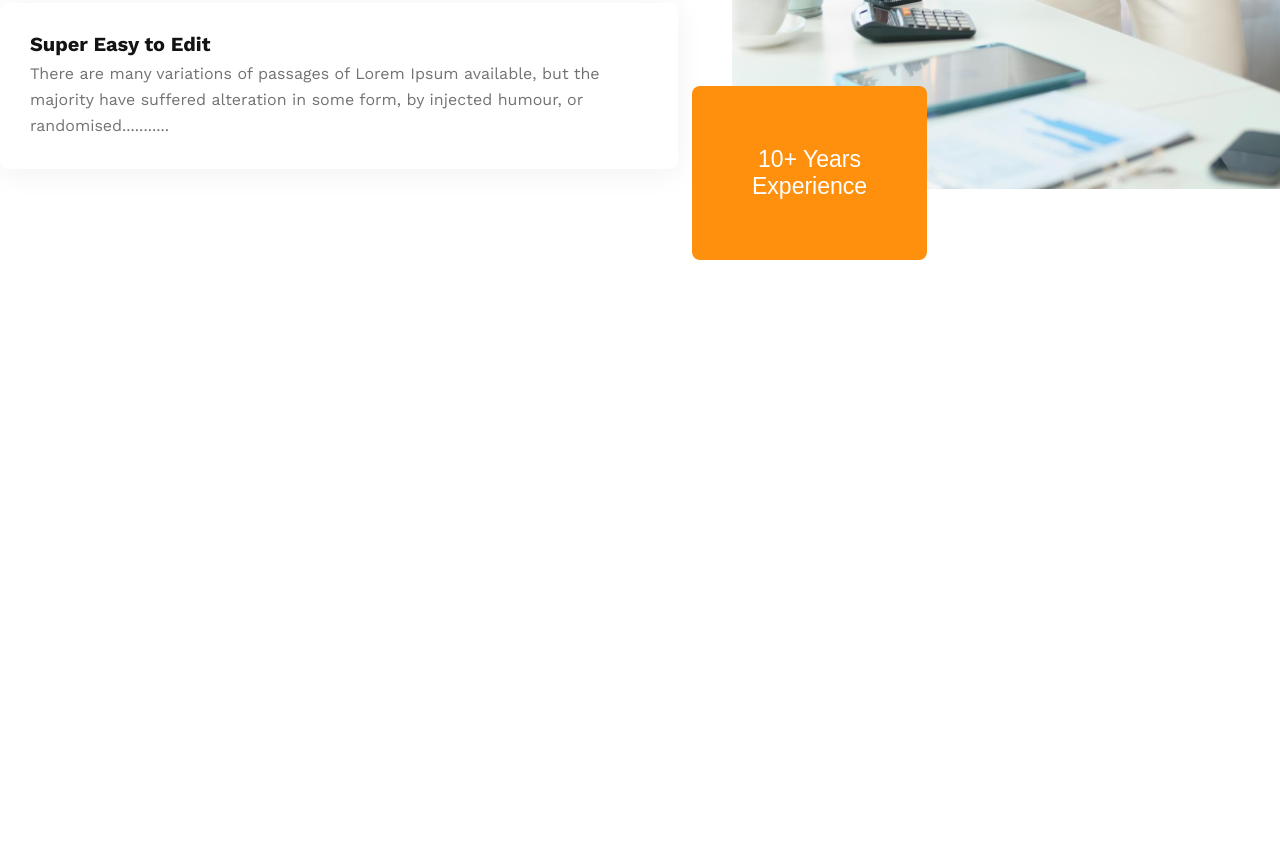
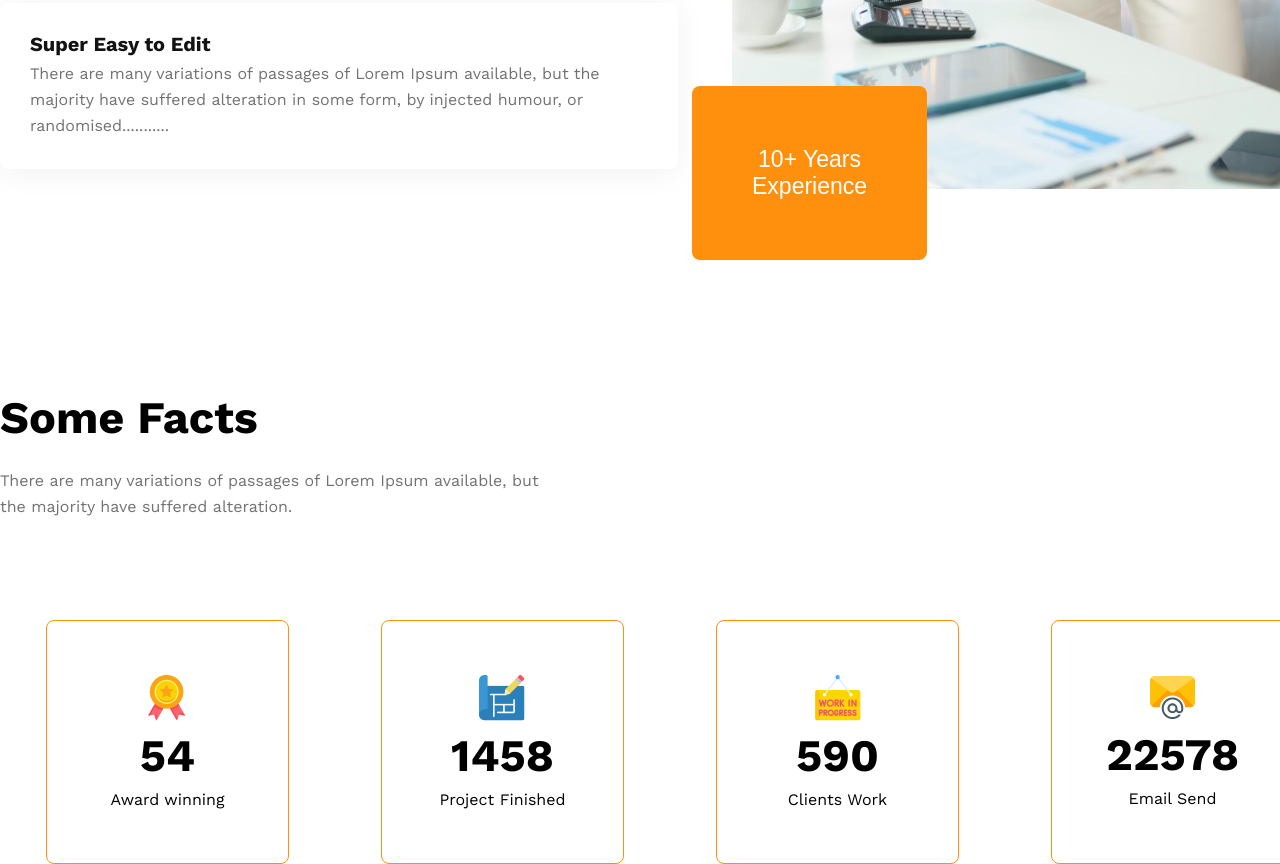
Before and after one commit to Mohiuddin-64bit/architects-site, a plain HTML site: page index.html in a window 1280 px wide. Shown: the part 3038-3902 px from the top of the page. Before the commit the page ends 3575 px from the top, so only its background shows below. Drawn offline with nearby package versions, Linux system fonts and the light colour scheme.

Commit message:
facts section done with responsive

```diff
--- a/index.html
+++ b/index.html
@@ -73,7 +73,10 @@
       <section class="about-two-container">
         <div class="about-two">
           <div class="about-two-wraper">
-            <h1 class="about-two-header">Features you will love & enjoy</h1>
+            <h1 class="about-two-header">
+              <div class="Vertical-line"></div>
+              Features you will love & enjoy
+            </h1>
             <p class="about-two-desc">
               There are many variations of passages of Lorem Ipsum available,
               but the majority have suffered alteration in some form, by
@@ -125,6 +128,41 @@
           </div>
         </div>
       </section>
+      <!-- Second About Section END (About two) -->
+
+      <!-- Facts Section Start -->
+      <section class="facts">
+        <div class="facts-details">
+          <h1>Some Facts</h1>
+          <p>
+            There are many variations of passages of Lorem Ipsum available, but
+            the majority have suffered alteration.
+          </p>
+        </div>
+        <div class="facts-boxs">
+          <div class="box">
+            <img src="/images/icons/ribon.png" alt="" />
+            <h1>54</h1>
+            <p>Award winning</p>
+          </div>
+          <div class="box">
+            <img src="/images/icons/projects.png" alt="" />
+            <h1>1458</h1>
+            <p>Project Finished</p>
+          </div>
+          <div class="box">
+            <img src="/images/icons/customers.png" alt="" />
+            <h1>590</h1>
+            <p>Clients Work</p>
+          </div>
+          <div class="box">
+            <img src="/images/icons/email.png" alt="" />
+            <h1>22578</h1>
+            <p>Email Send</p>
+          </div>
+        </div>
+      </section>
+      <!-- Facts Section End -->
     </main>
   </body>
 </html>
--- a/style.css
+++ b/style.css
@@ -10,7 +10,7 @@
 * {
   margin: 0;
   padding: 0;
-  box-sizing: border-box;
+  /* box-sizing: border-box; */
 }
 
 body {
@@ -148,7 +148,7 @@ nav ul li a {
 
 .about-two-container {
   width: 1440px;
-  height: 1200px;
+  height: 1054px;
   margin: 130px auto;
 }
 
@@ -159,6 +159,8 @@ nav ul li a {
 
 .about-two-header {
   font-weight: 700;
+  border-left: 3px solid var(--orange);
+  margin-left: 9px;
   font-size: 45px;
   line-height: 53px;
   width: 400px;
@@ -172,10 +174,6 @@ nav ul li a {
   line-height: 26px;
   color: var(--gray);
   margin-bottom: 30px;
-}
-
-.card-container {
-
 }
 
 .about-card {
@@ -193,10 +191,12 @@ nav ul li a {
   color: var(--dark);
   padding-bottom: 5px;
 }
-.card-img{
+
+.card-img {
   position: relative;
 }
-.second-btn{
+
+.second-btn {
   color: white;
   background-color: var(--orange);
   border-radius: 8px;
@@ -204,22 +204,77 @@ nav ul li a {
   padding: 60px;
   font-size: 23px;
 }
-.overlay{
+
+.overlay {
   position: absolute;
   z-index: 50;
   top: 86%;
   left: -40px;
 
 }
+
 .about-card-desc {
   font-weight: 400;
   font-size: 16px;
   line-height: 26px;
   color: var(--gray);
 }
-.hide{
+
+.hide {
   display: none;
 }
+
+/* Facts Section Start */
+.facts {
+  width: 1440px;
+  margin: 0 auto;
+}
+
+.facts-details h1 {
+  font-weight: 700;
+  font-size: 45px;
+  line-height: 53px;
+  margin-bottom: 24px;
+}
+
+.facts-details p {
+  font-weight: 400;
+  font-size: 16px;
+  line-height: 26px;
+  width: 542px;
+  color: var(--gray);
+}
+
+.facts-boxs {
+  display: flex;
+  width: 1340px;
+  margin-top: 100px;
+  justify-content: space-around;
+}
+
+.box {
+  border: 1px solid var(--orange);
+  width: 241.83px;
+  height: 241.83px;
+  display: flex;
+  flex-direction: column;
+  align-items: center;
+  justify-content: center;
+  border-radius: 8px;
+}
+
+.box h1 {
+  padding: 8px 0;
+  font-weight: 600;
+  font-size: 45px;
+  line-height: 53px;
+}
+
+
+
+
+
+
 
 
 
@@ -252,6 +307,7 @@ nav ul li a {
 
 /* Media Query Style */
 @media screen and (max-width: 480px) {
+
   /* responsive header section  */
   header {
     height: 970px;
@@ -268,6 +324,7 @@ nav ul li a {
     margin-top: 20px;
     font-size: 25px;
   }
+
   /* Responsive Brand Section */
 
   .brand {
@@ -289,6 +346,7 @@ nav ul li a {
     width: 350px;
     border-radius: 15px;
   }
+
   /* Responsive About One Section  */
   .container {
     width: 100%;
@@ -309,36 +367,62 @@ nav ul li a {
     width: 370px;
     text-align: center;
   }
-/* responsive About Two Section */
 
-  .about-two{
+  /* responsive About Two Section */
+
+  .about-two {
     display: flex;
     flex-direction: column;
 
+
   }
-  .about-two-container{
+
+  .about-two-container {
     width: 370px;
     text-align: center;
     display: flex;
     flex-direction: column;
   }
-  .about-two-header{
+
+  .about-two-header {
     font-size: 30px;
+    width: 360px;
+  }
+
+  .about-two-desc {
     width: 365px;
   }
-  .about-two-desc{
-    width: 365px;
-  }
-  .card-img img{
+
+  .card-img img {
     width: 350px;
   }
-  .overlay{
+
+  .overlay {
     left: 1%;
     top: 88%;
   }
-  .second-btn{
+
+  .second-btn {
     padding: 10px;
   }
+
+  /* Facts Section */
+  .facts {
+    margin-top: 850px;
+    width: 300px;
+  }
+
+  .facts-details p {
+    width: 300px;
+  }
+
+  .facts-boxs {
+    flex-direction: column;
+    width: 300px;
+    margin-left: 30px;
+    gap: 20px;
+  }
+
 }
 
 
```
